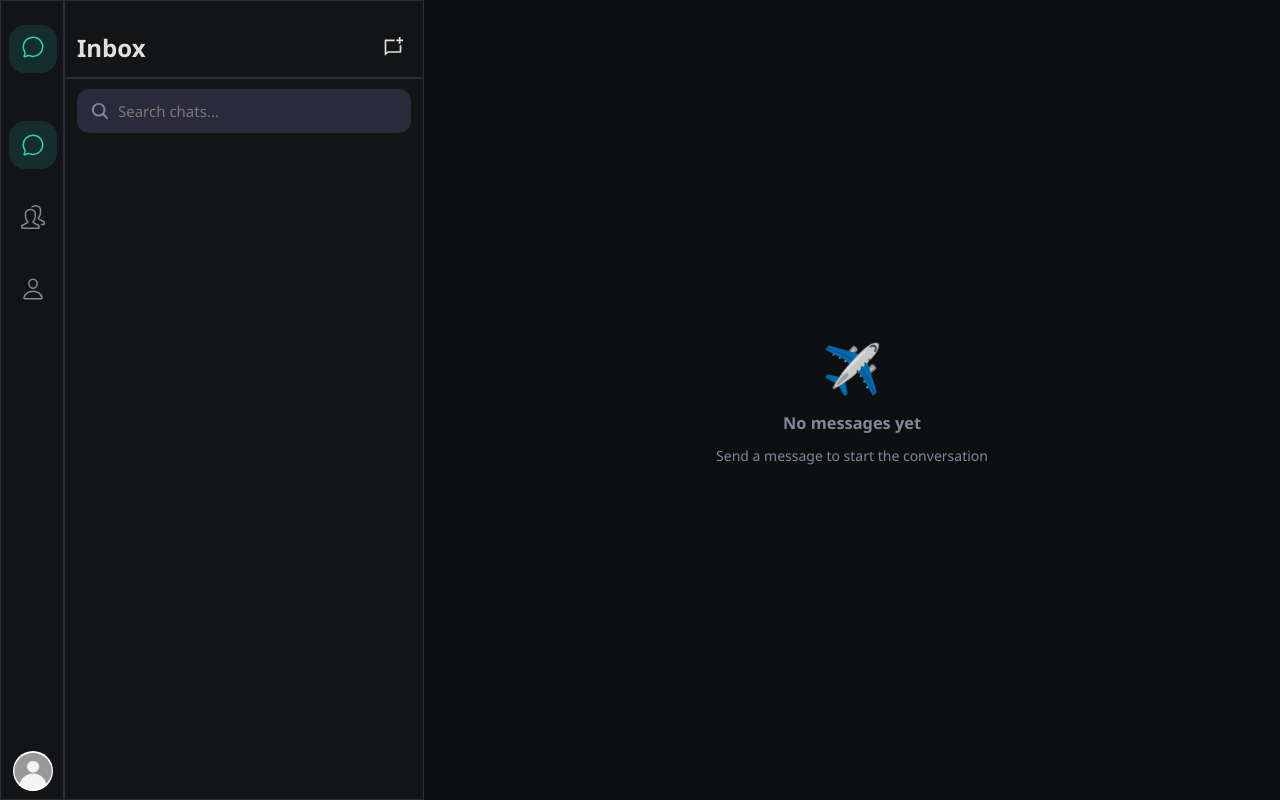
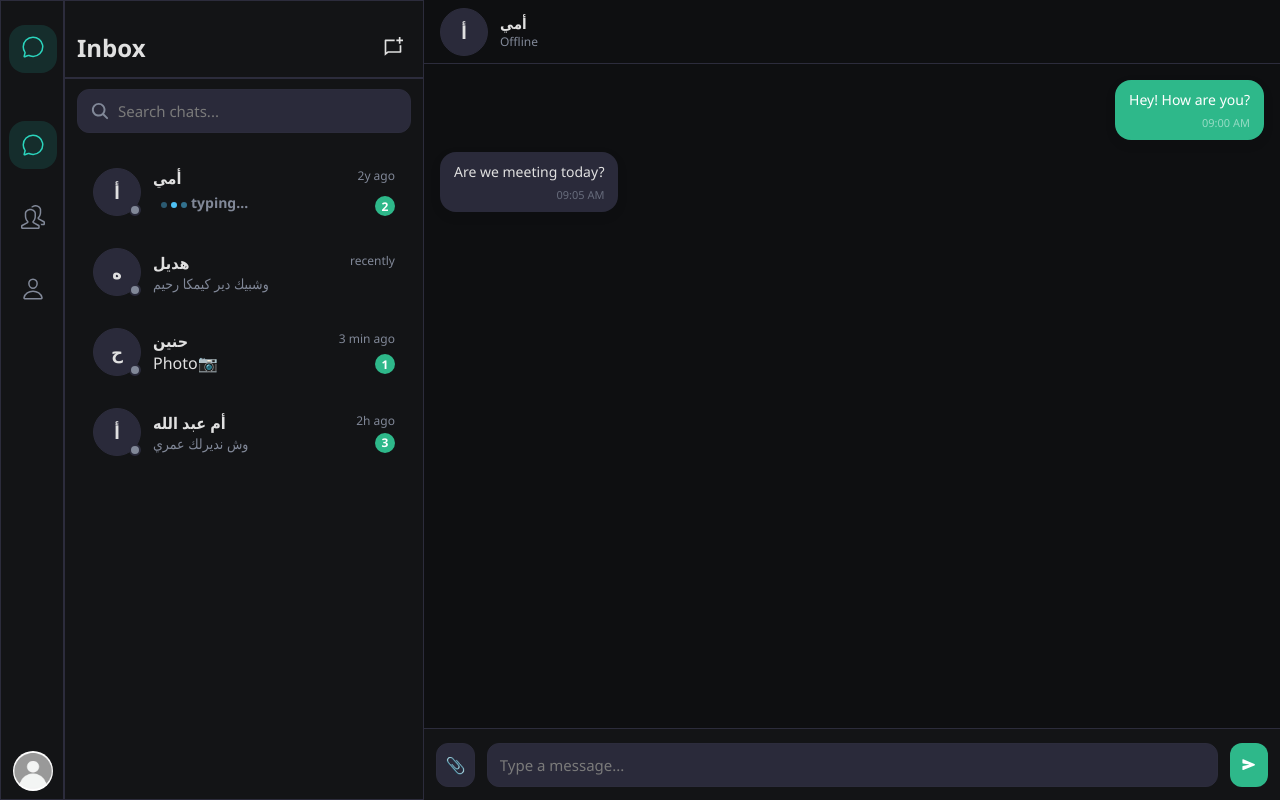
Before and after one commit to AbderrahimHn06/occ, a React (Vite) app: page /chat in a window 1280 px wide. Built offline with nearby package versions, Linux system fonts and the light colour scheme.

Commit message:
Fixed the last message and typing (stills the translation only)

```diff
--- a/src/App.css
+++ b/src/App.css
@@ -294,7 +294,6 @@
 
 .message,
 .phone {
-  margin: 4px 0 0 0;
   font-size: 14px;
   color: var(--text-secondary);
   white-space: nowrap;
--- a/src/Components/Ui/InboxCard.tsx
+++ b/src/Components/Ui/InboxCard.tsx
@@ -4,6 +4,7 @@ import { useDispatch } from "react-redux";
 import type { AppDispatch } from "../../store/store";
 import { loadChat } from "../../store/slices/chatSlice";
 import { openChat } from "../../store/slices/inboxStatusSlice";
+import Typing from "./Typing";
 
 /* ================= MAIN ================= */
 export default function InboxCard(data: inbox) {
@@ -37,7 +38,11 @@ export default function InboxCard(data: inbox) {
       <div className="content">
         <div className="header">
           <h3 className="name">{name}</h3>
-          <p className="message">{lastMessage.text}</p>
+          {lastMessage.isTyping && <Typing />}
+          {lastMessage.isImage && <p className="messsage">Photo📷</p>}
+          {!lastMessage.isImage && !lastMessage.isTyping && (
+            <p className="message">{lastMessage.text}</p>
+          )}
         </div>
 
         <div className="rightColumn">
--- a/src/Components/Ui/MyCustomModal.tsx
+++ b/src/Components/Ui/MyCustomModal.tsx
@@ -66,6 +66,7 @@ export default function CustomModal({
       lastMessage: {
         createdAt: "1min Ago",
         text: "how are you",
+        // here there are two boolean properties which are isTyping or isImage to define the inbox last message what it is.
       },
     };
 
--- /dev/null
+++ b/src/Components/Ui/Typing.tsx
@@ -0,0 +1,32 @@
+// Typing.tsx
+import { Box } from "@mui/material";
+import { motion, easeInOut } from "framer-motion";
+
+export default function Typing() {
+  const dotTransition = {
+    repeat: Infinity,
+    repeatType: "mirror" as const,
+    duration: 0.6,
+    ease: easeInOut,
+  };
+
+  return (
+    <Box display="flex" alignItems="flex-end" gap={0.5} px={1} py={0.5}>
+      {[0, 1, 2].map((i) => (
+        <motion.div
+          key={i}
+          animate={{ opacity: [0.3, 1, 0.3] }}
+          transition={{ ...dotTransition, delay: i * 1 }}
+          style={{
+            width: 6,
+            height: 6,
+            borderRadius: "50%",
+            backgroundColor: "var(--primary-color)", // matches your theme
+            marginBottom: 4,
+          }}
+        />
+      ))}
+      <h5 className="message">typing...</h5>
+    </Box>
+  );
+}
--- a/src/Components/data.ts
+++ b/src/Components/data.ts
@@ -1,97 +1,99 @@
 import type { Chat, User, inbox } from "./types";
 
-// const userId = 0;
+const userId = 0; // current logged-in user
 
 export const chats: Chat[] = [
-  // {
-  //   id: 1,
-  //   userId,
-  //   otherUserId: 1,
-  //   messages: [
-  //     { id: 1, text: "Hey! How are you?", time: "09:00 AM", senderId: 0 },
-  //     { id: 2, text: "Are we meeting today?", time: "09:05 AM", senderId: 1 },
-  //   ],
-  // },
-  // {
-  //   id: 2,
-  //   userId,
-  //   otherUserId: 2,
-  //   messages: [
-  //     { id: 1, text: "Hello!", time: "10:30 AM", senderId: 2 },
-  //     {
-  //       id: 2,
-  //       text: "Don't forget the report.",
-  //       time: "10:45 AM",
-  //       senderId: 0,
-  //     },
-  //   ],
-  // },
-  // {
-  //   id: 3,
-  //   userId,
-  //   otherUserId: 3,
-  //   messages: [
-  //     { id: 1, text: "Good morning!", time: "08:15 AM", senderId: 0 },
-  //     {
-  //       id: 2,
-  //       text: "Did you see my last email?",
-  //       time: "08:20 AM",
-  //       senderId: 3,
-  //     },
-  //   ],
-  // },
-  // {
-  //   id: 4,
-  //   userId,
-  //   otherUserId: 4,
-  //   messages: [
-  //     { id: 1, text: "Let's catch up later.", time: "11:00 AM", senderId: 4 },
-  //   ],
-  //   loading: true,
-  // },
+  {
+    id: 1,
+    userId,
+    otherUserId: 1,
+    messages: [
+      { id: 1, text: "Hey! How are you?", time: "09:00 AM", senderId: 0 },
+      { id: 2, text: "Are we meeting today?", time: "09:05 AM", senderId: 1 },
+    ],
+  },
+  {
+    id: 2,
+    userId,
+    otherUserId: 2,
+    messages: [
+      { id: 1, text: "Hello!", time: "10:30 AM", senderId: 2 },
+      {
+        id: 2,
+        text: "Don't forget the report.",
+        time: "10:45 AM",
+        senderId: 0,
+      },
+    ],
+  },
+  {
+    id: 3,
+    userId,
+    otherUserId: 3,
+    messages: [
+      { id: 1, text: "Good morning!", time: "08:15 AM", senderId: 0 },
+      {
+        id: 2,
+        text: "Did you see my last email?",
+        time: "08:20 AM",
+        senderId: 3,
+      },
+    ],
+  },
+  {
+    id: 4,
+    userId,
+    otherUserId: 4,
+    messages: [
+      { id: 1, text: "Let's catch up later.", time: "11:00 AM", senderId: 4 },
+    ],
+    loading: true,
+  },
 ];
 
 export const inboxs: inbox[] = [
-  // {
-  //   id: 1,
-  //   name: "John Doe",
-  //   lastMessage: {
-  //     createdAt: "2years ago",
-  //     text: "typing",
-  //   },
-  //   unreadMessages: 2,
-  //   contactId: 1,
-  // },
-  // {
-  //   id: 2,
-  //   name: "Jane Smith",
-  //   lastMessage: {
-  //     createdAt: "recently",
-  //     text: "text",
-  //   },
-  //   unreadMessages: 0,
-  //   contactId: 2,
-  // },
-  // {
-  //   id: 3,
-  //   name: "Alice Johnson",
-  //   lastMessage: {
-  //     createdAt: "3min",
-  //     text: "photo",
-  //   },
-  //   unreadMessages: 1,
-  //   contactId: 3,
-  // },
-  // {
-  //   id: 4,
-  //   name: "Bob Williams",
-  //   lastMessage: {
-  //     createdAt: "2h ago",
-  //     text: "text",
-  //   },
-  //   unreadMessages: 3,
-  //   contactId: 4,
-  // },
+  {
+    id: 1,
+    name: "أمي",
+    lastMessage: {
+      createdAt: "2y ago",
+      text: "typing",
+      isTyping: true,
+    },
+    unreadMessages: 2,
+    contactId: 1,
+  },
+  {
+    id: 2,
+    name: "هديل",
+    lastMessage: {
+      createdAt: "recently",
+      text: "وشبيك دير كيمكا رحيم",
+    },
+    unreadMessages: 0,
+    contactId: 2,
+  },
+  {
+    id: 3,
+    name: "حنين",
+    lastMessage: {
+      createdAt: "3 min ago",
+      text: "photo",
+      isImage: true,
+    },
+    unreadMessages: 1,
+    contactId: 3,
+  },
+  {
+    id: 4,
+    name: "أم عبد الله",
+    lastMessage: {
+      createdAt: "2h ago",
+      text: "وش نديرلك عمري",
+    },
+    unreadMessages: 3,
+    contactId: 4,
+  },
 ];
 
 export const contacts: User[] = [
--- a/src/Components/types.tsx
+++ b/src/Components/types.tsx
@@ -36,7 +36,9 @@ export type inbox = {
   name: string;
   lastMessage: {
     createdAt: string;
-    text: string | "typing" | "photo";
+    text: string;
+    isTyping?: boolean;
+    isImage?: boolean;
   };
   unreadMessages: number;
   avatarUrl?: string;
```
